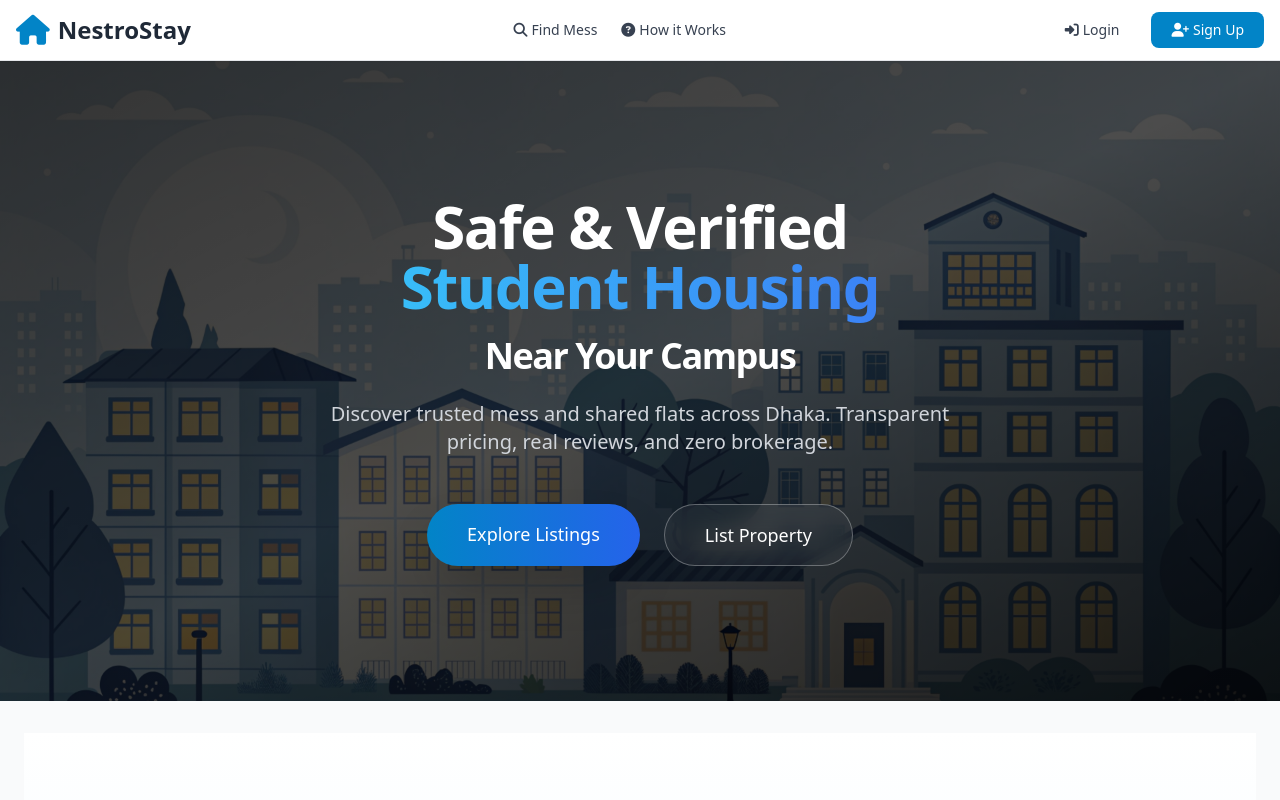
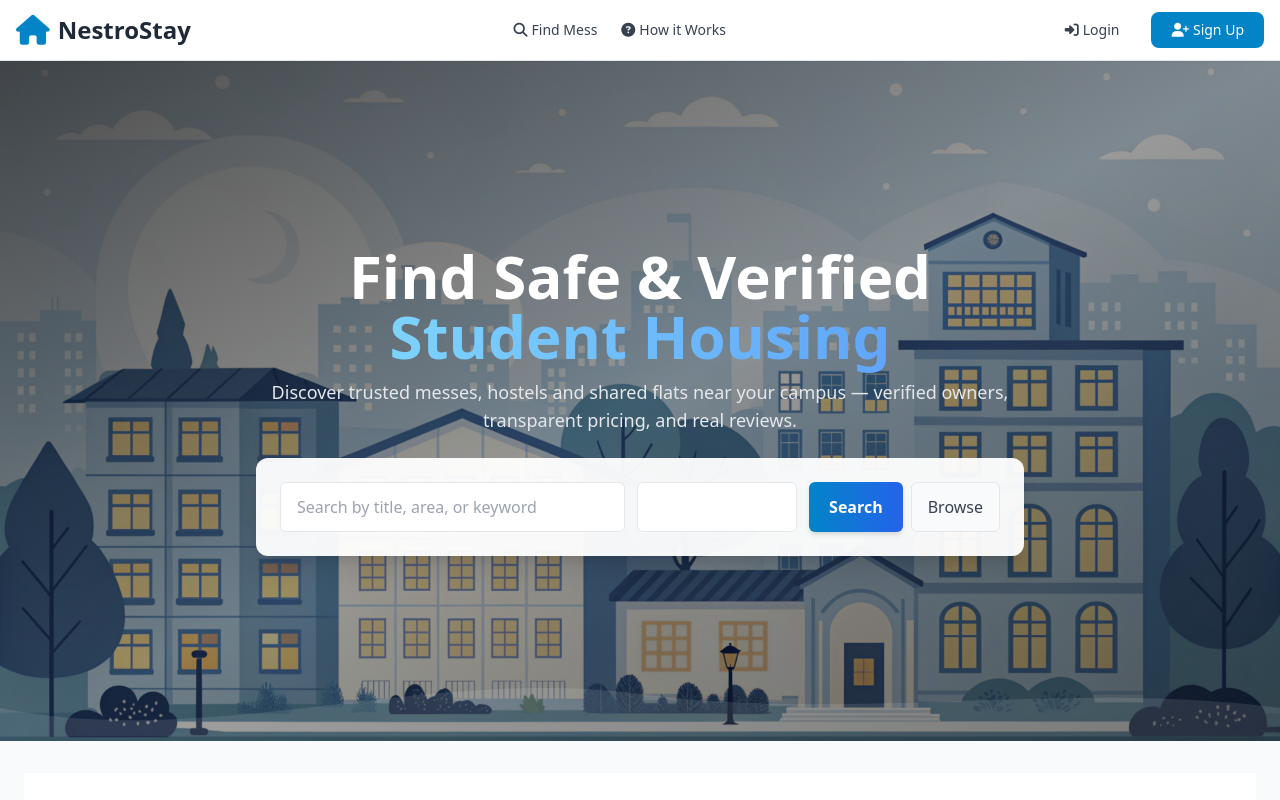
Before and after one commit to Md-Saad-1289/staynest-_student_housing, a React (Create React App) app in the folder frontend/: page / in a window 1280 px wide. Shown: the top 800 px of the page. Built offline with nearby package versions, Linux system fonts and the light colour scheme; no server answers; the HTML template or start-up script is replaced by a standard one.

Commit message:
V-1.2.57

```diff
--- a/frontend/src/components/HeroSearch.js
+++ b/frontend/src/components/HeroSearch.js
@@ -1,59 +1,60 @@
-import React from "react";
+import React, { useState } from "react";
 import { Link } from "react-router-dom";
 import heroImg from "../assets/images/hero-img.png";
 
-export const FriendlyHero = () => {
+export const FriendlyHero = ({ onSearch }) => {
+  const [query, setQuery] = useState('');
+  const [city, setCity] = useState('');
+
+  const submit = (e) => {
+    e && e.preventDefault();
+    if (onSearch) onSearch({ query, city });
+  };
+
   return (
-    <section className="relative min-h-screen sm:min-h-[80vh] flex items-center justify-center text-white overflow-hidden">
+    <section className="relative min-h-[60vh] sm:min-h-[70vh] md:min-h-[75vh] lg:min-h-[85vh] flex items-center justify-center text-white overflow-hidden">
 
-      {/* Background */}
+      {/* Background Image */}
       <div className="absolute inset-0">
-        <img
-          src={heroImg}
-          alt="Student Housing"
-          className="w-full h-full object-cover"
-        />
-        {/* Stronger premium overlay */}
-        <div className="absolute inset-0 bg-gradient-to-br from-black/80 via-black/70 to-black/90"></div>
+        <img src={heroImg} alt="Student Housing" className="w-full h-full object-cover" />
+        <div className="absolute inset-0 bg-gradient-to-br from-black/70 via-black/40 to-black/60"></div>
       </div>
 
-      {/* Content - Mobile Responsive */}
-      <div className="relative z-10 max-w-5xl mx-auto px-4 sm:px-6 text-center py-12 sm:py-20">
-
-        {/* Headline - Responsive sizing */}
-        <h1 className="text-2xl xs:text-3xl sm:text-4xl md:text-5xl lg:text-6xl font-semibold leading-tight mb-4 sm:mb-6 tracking-tight">
-          Safe & Verified
+      {/* Content */}
+      <div className="relative z-10 max-w-6xl mx-auto px-4 sm:px-6 text-center py-10 sm:py-16 lg:py-24">
+        <h1 className="text-2xl sm:text-3xl md:text-4xl lg:text-5xl xl:text-6xl font-bold leading-tight mb-3">
+          Find Safe & Verified
           <br />
-          <span className="bg-gradient-to-r from-sky-400 to-blue-500 bg-clip-text text-transparent">
-            Student Housing
-          </span>
-          <br className="hidden xs:block" />
-          <span className="text-base sm:text-2xl md:text-3xl lg:text-4xl"> Near Your Campus</span>
+          <span className="bg-gradient-to-r from-sky-300 to-blue-400 bg-clip-text text-transparent">Student Housing</span>
         </h1>
-
-        {/* Subheading - Responsive text */}
-        <p className="text-sm xs:text-base sm:text-lg md:text-xl text-gray-300 max-w-2xl mx-auto mb-8 sm:mb-12 leading-relaxed">
-          Discover trusted mess and shared flats across Dhaka.
-          Transparent pricing, real reviews, and zero brokerage.
+        <p className="text-sm sm:text-base md:text-lg text-gray-200 max-w-3xl mx-auto mb-6">
+          Discover trusted messes, hostels and shared flats near your campus — verified owners, transparent pricing, and real reviews.
         </p>
 
-        {/* CTA Buttons - Mobile optimized */}
-        <div className="flex flex-col xs:flex-row gap-3 xs:gap-4 sm:gap-6 justify-center px-2 xs:px-0">
-          <Link
-            to="/listings"
-            className="px-6 xs:px-8 sm:px-10 py-3 xs:py-3.5 sm:py-4 bg-gradient-to-r from-sky-600 to-blue-600 hover:from-sky-700 hover:to-blue-700 rounded-full font-medium text-sm xs:text-base sm:text-lg shadow-2xl transition duration-300 touch-button"
-          >
-            Explore Listings
-          </Link>
+        {/* Search Card */}
+        <form onSubmit={submit} className="mt-6 mx-auto max-w-3xl bg-white/95 rounded-xl p-4 sm:p-6 shadow-xl text-left flex flex-col sm:flex-row gap-3 items-center">
+          <input
+            value={query}
+            onChange={(e) => setQuery(e.target.value)}
+            placeholder="Search by title, area, or keyword"
+            className="flex-1 px-4 py-3 rounded-md border border-gray-200 focus:outline-none focus:ring-2 focus:ring-sky-400"
+          />
+          <select value={city} onChange={(e) => setCity(e.target.value)} className="w-40 px-3 py-3 rounded-md border border-gray-200 bg-white focus:outline-none">
+            <option value="">All Cities</option>
+            <option value="Dhaka">Dhaka</option>
+            <option value="Chittagong">Chittagong</option>
+            <option value="Sylhet">Sylhet</option>
+          </select>
+          <div className="flex gap-2">
+            <button type="submit" className="px-5 py-3 bg-gradient-to-r from-sky-600 to-blue-600 text-white rounded-md font-semibold shadow-md">Search</button>
+            <Link to="/listings" className="px-4 py-3 border rounded-md bg-gray-50 text-gray-700 font-medium">Browse</Link>
+          </div>
+        </form>
+      </div>
 
-          <Link
-            to="/register"
-            className="px-6 xs:px-8 sm:px-10 py-3 xs:py-3.5 sm:py-4 border border-white/30 bg-white/5 backdrop-blur-md hover:bg-white/10 rounded-full font-medium text-sm xs:text-base sm:text-lg transition duration-300 touch-button"
-          >
-            List Property
-          </Link>
-        </div>
-
+      {/* Decorative wave */}
+      <div className="absolute left-0 right-0 bottom-0 pointer-events-none">
+        <svg viewBox="0 0 1440 80" className="w-full h-20 text-white/10"><path d="M0,48 C240,96 480,0 720,32 C960,64 1200,16 1440,48 L1440 80 L0 80 Z" fill="currentColor" /></svg>
       </div>
     </section>
   );
--- a/frontend/src/components/ListingsManagement.js
+++ b/frontend/src/components/ListingsManagement.js
@@ -423,26 +423,55 @@ export const ListingsManagement = () => {
                         setSelectedListing(listing);
                         setShowDetailModal(true);
                       }}
-                      className="cursor-pointer hover:text-blue-600 transition"
+                      className="cursor-pointer flex items-center gap-3"
                     >
-                      <p className="font-semibold text-gray-900">{listing.title}</p>
-                      <p className="text-xs text-gray-500">{listing._id.slice(0, 8)}...</p>
+                      <div className="w-16 h-12 rounded-md overflow-hidden bg-gray-100 flex-shrink-0">
+                        <img
+                          src={listing.photos?.[0] || 'https://via.placeholder.com/160x120?text=No+Image'}
+                          alt={listing.title}
+                          className="w-full h-full object-cover"
+                          onError={(e) => (e.target.src = 'https://via.placeholder.com/160x120?text=No+Image')}
+                        />
+                      </div>
+                      <div>
+                        <p className="font-semibold text-gray-900 truncate max-w-xs">{listing.title}</p>
+                        <div className="text-xs text-gray-500 flex items-center gap-2 mt-1">
+                          <span className="capitalize">{listing.type || '—'}</span>
+                          <span>•</span>
+                          <span className="capitalize">{listing.genderAllowed || 'any'}</span>
+                          {listing.averageRating !== undefined && (
+                            <span className="ml-2 inline-flex items-center gap-1 text-yellow-500"><i className="fas fa-star"></i> {Number(listing.averageRating).toFixed(1)}</span>
+                          )}
+                        </div>
+                        <p className="text-xs text-gray-400 mt-1">ID: {String(listing._id).slice(0,8)}</p>
+                      </div>
                     </div>
                   </td>
                   <td className="px-6 py-4">
+                    <div className="flex items-center gap-3">
+                      <div className="w-9 h-9 rounded-full bg-gray-100 flex items-center justify-center text-sm font-bold text-gray-700">{(listing.ownerId?.name || listing.ownerId?.email || 'U').charAt(0).toUpperCase()}</div>
                       <div>
                         <p className="font-medium text-gray-900">{listing.ownerId?.name || 'Unknown'}</p>
                         <p className="text-xs text-gray-500">{listing.ownerId?.email || 'N/A'}</p>
+                        {listing.ownerId?.isVerified ? (
+                          <span className="inline-block mt-1 text-xs bg-blue-50 text-blue-600 px-2 py-0.5 rounded">Verified</span>
+                        ) : (
+                          <span className="inline-block mt-1 text-xs bg-red-50 text-red-600 px-2 py-0.5 rounded">Unverified</span>
+                        )}
+                      </div>
                     </div>
                   </td>
                   <td className="px-6 py-4">
-                    <div className="flex items-center gap-1">
-                      <i className="fas fa-map-marker-alt text-red-600 text-sm"></i>
-                      <span className="text-gray-900 font-medium">{listing.city}</span>
+                    <div className="flex flex-col">
+                      <div className="text-sm text-gray-900 font-medium">{listing.city || listing.area || '—'}</div>
+                      <div className="text-xs text-gray-500">{listing.address ? String(listing.address).slice(0,40) : '—'}</div>
                     </div>
                   </td>
                   <td className="px-6 py-4">
-                    <span className="font-bold text-green-600">৳{listing.rent.toLocaleString()}</span>
+                    <div className="flex flex-col items-start">
+                      <span className="font-bold text-green-600">৳{Number(listing.rent || 0).toLocaleString()}</span>
+                      {listing.deposit !== undefined && <span className="text-xs text-gray-500">Deposit: ৳{Number(listing.deposit || 0).toLocaleString()}</span>}
+                    </div>
                   </td>
                   <td className="px-6 py-4">
                     <div className="flex items-center gap-2">
@@ -726,17 +755,26 @@ export const ListingsManagement = () => {
                   )}
 
                   {/* Facilities */}
-                  {selectedListing.facilities && selectedListing.facilities.length > 0 && (
+                  {(selectedListing.facilities && (Array.isArray(selectedListing.facilities) ? selectedListing.facilities.length > 0 : Object.keys(selectedListing.facilities || {}).length > 0)) && (
                     <div className="bg-gradient-to-br from-purple-50 to-purple-100 rounded-xl p-6 border border-purple-200">
                       <h4 className="text-lg font-bold text-gray-900 mb-4 pb-3 border-b-2 border-purple-600 flex items-center gap-2">
                         <i className="fas fa-home text-purple-600"></i> Amenities & Facilities
                       </h4>
                       <div className="grid grid-cols-2 gap-3">
-                        {selectedListing.facilities.map((facility, idx) => (
+                            {Array.isArray(selectedListing.facilities)
+                              ? selectedListing.facilities.map((facility, idx) => (
                                   <div key={idx} className="flex items-center gap-2 p-3 bg-white rounded-lg border border-purple-200">
                                     <i className="fas fa-check-circle text-purple-600"></i>
                                     <span className="text-gray-800 font-medium text-sm">{facility}</span>
                                   </div>
+                                ))
+                              : Object.entries(selectedListing.facilities || {}).map(([key, val]) => (
+                                  val ? (
+                                    <div key={key} className="flex items-center gap-2 p-3 bg-white rounded-lg border border-purple-200">
+                                      <i className="fas fa-check-circle text-purple-600"></i>
+                                      <span className="text-gray-800 font-medium text-sm">{key.replace(/([A-Z])/g, ' $1').replace(/^./, s => s.toUpperCase())}</span>
+                                    </div>
+                                  ) : null
                                 ))}
                       </div>
                     </div>
```
Lines whose indentation alone changed are shown as unchanged.
